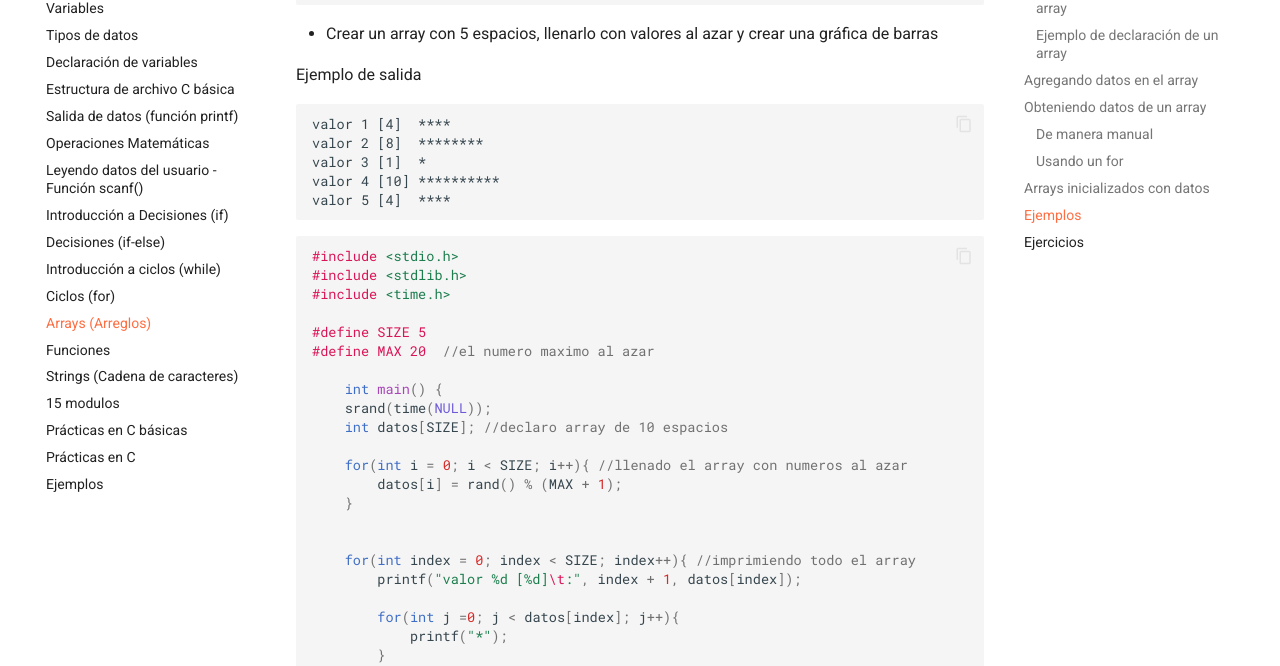
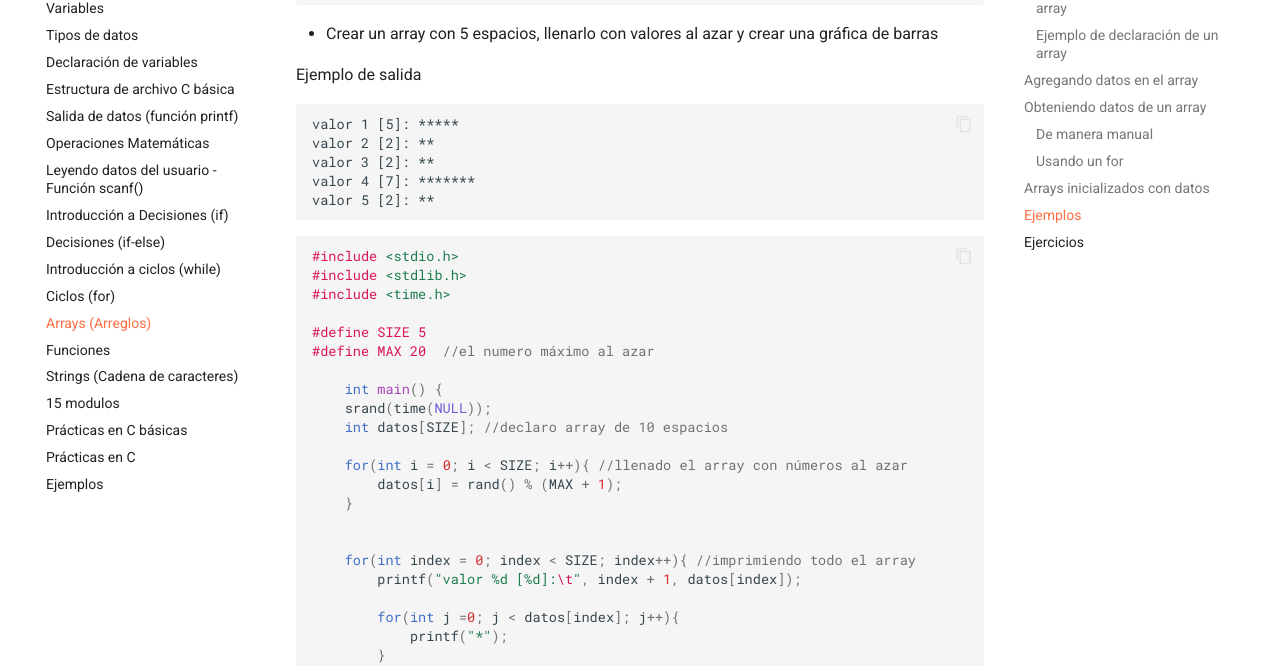
Before and after one commit to jalmx/lenguaje-c, an MkDocs documentation site: the page built from docs/12_arrays.md, in a window 1280 px wide and 900 px high, scrolled down 7599 px. Shown: the part 145-811 px from the top of the window. Built offline with MkDocs 1.6.1 and Material for MkDocs 9.7.7, drawn with Linux system fonts in a browser that asks for light colours; comment, search, counter and statistics services are not loaded.

Commit message:
fix: grafica 1

````diff
--- a/docs/12_arrays.md
+++ b/docs/12_arrays.md
@@ -317,11 +317,11 @@ int main(int argc, char *argv[]) {
 Ejemplo de salida
 
 ```text
-valor 1 [4]  ****
-valor 2 [8]  ********
-valor 3 [1]  *
-valor 4 [10] **********
-valor 5 [4]  ****
+valor 1 [5]: *****
+valor 2 [2]: **
+valor 3 [2]: **
+valor 4 [7]: *******
+valor 5 [2]: **
 ```
 
 ```c
@@ -330,19 +330,19 @@ valor 5 [4]  ****
 #include <time.h>
 
 #define SIZE 5
-#define MAX 20  //el numero maximo al azar
+#define MAX 20  //el numero máximo al azar
 
     int main() {
     srand(time(NULL));
     int datos[SIZE]; //declaro array de 10 espacios
 
-    for(int i = 0; i < SIZE; i++){ //llenado el array con numeros al azar
+    for(int i = 0; i < SIZE; i++){ //llenado el array con números al azar
         datos[i] = rand() % (MAX + 1);
     }
 
 
     for(int index = 0; index < SIZE; index++){ //imprimiendo todo el array
-        printf("valor %d [%d]\t:", index + 1, datos[index]);
+        printf("valor %d [%d]:\t", index + 1, datos[index]);
 
         for(int j =0; j < datos[index]; j++){
             printf("*");
````
